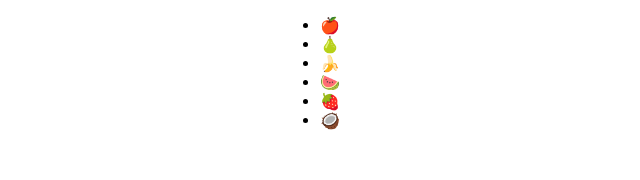
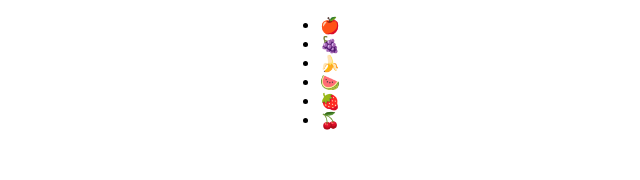
Before and after one commit to MaciejWWojcik/directives-and-pipes-course, an Angular app: page / in a window 1280 px wide. Shown: the top 180 px of the page, without its empty margins (330-970 px from the left). Built offline with nearby package versions, Linux system fonts and the light colour scheme.

Commit message:
emoji update

```diff
--- a/src/app/app.component.ts
+++ b/src/app/app.component.ts
@@ -6,5 +6,5 @@ import { Component } from '@angular/core';
   styleUrls: ['./app.component.scss']
 })
 export class AppComponent {
-  fruits = ['🍎', '🍐', '🍌', '🍉', '🍓', '🥥'];
+  fruits = ['🍎', '🍇', '🍌', '🍉', '🍓', '🍒'];
 }
```
